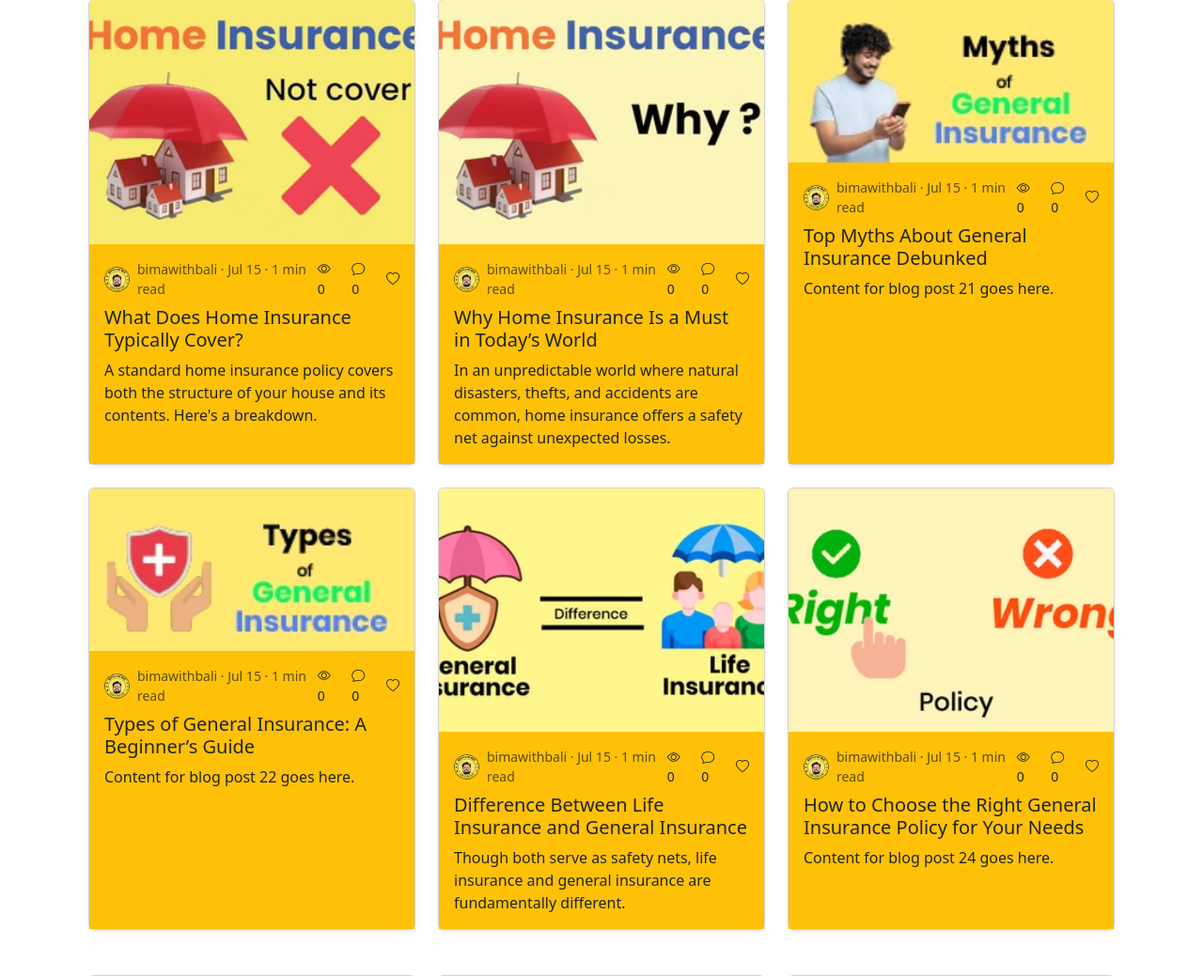
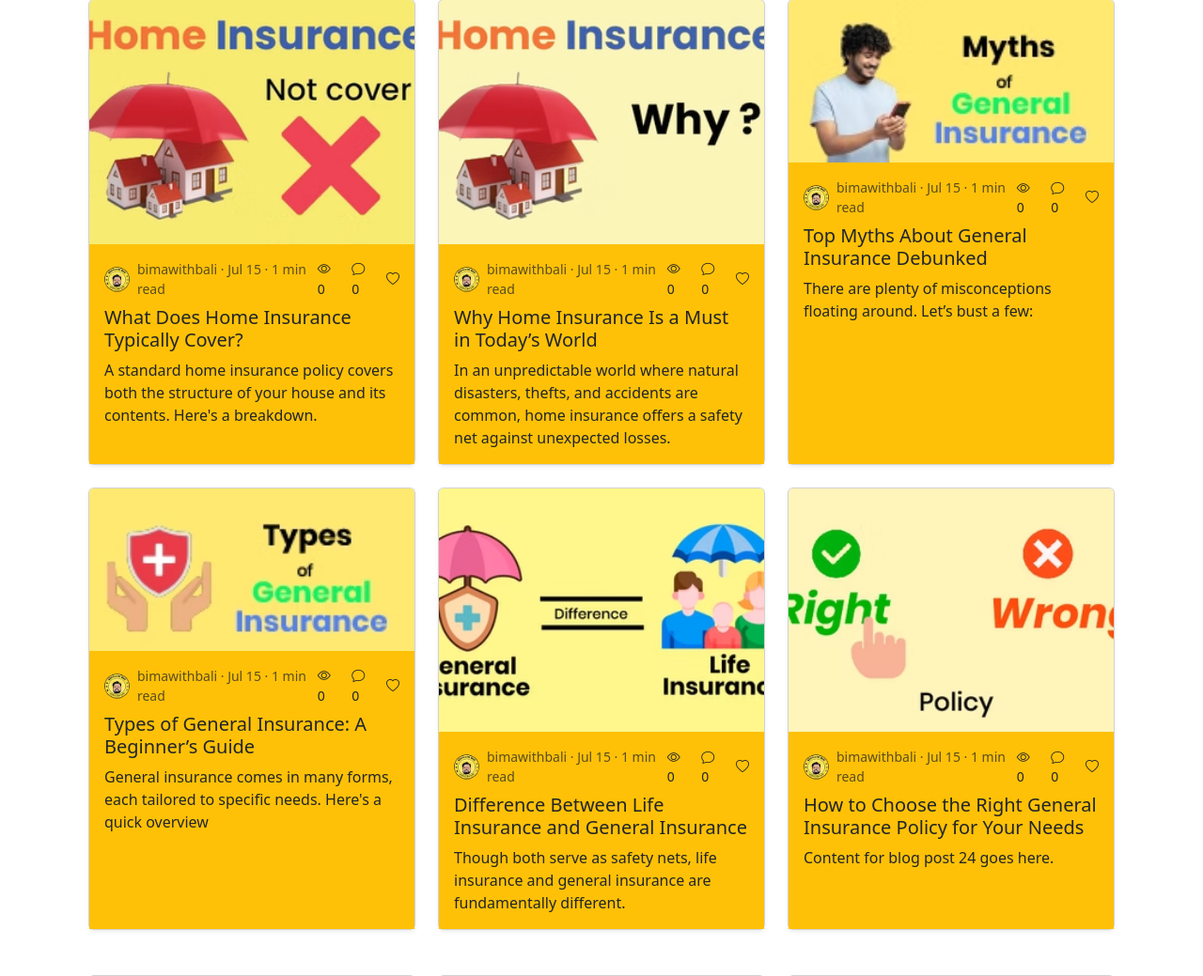
Before and after one commit to nikhildubey-23/BaliSirProject, a Flask app: page /blog in a window 1280 px wide. Shown: the part 3372-4411 px from the top of the page at 94% size. Run offline with Flask 3, Linux system fonts and the light colour scheme.

Commit message:
error in blog solved

```diff
--- a/templates/blog.html
+++ b/templates/blog.html
@@ -458,7 +458,7 @@
               </div>
             </div>
             <h5 class="card-title">Top Myths About General Insurance Debunked</h5>
-            <p class="card-text">Content for blog post 21 goes here.</p>
+            <p class="card-text">There are plenty of misconceptions floating around. Let’s bust a few:</p>
           </div>
         </div>
       </a>
@@ -479,7 +479,7 @@
               </div>
             </div>
             <h5 class="card-title">Types of General Insurance: A Beginner’s Guide</h5>
-            <p class="card-text">Content for blog post 22 goes here.</p>
+            <p class="card-text">General insurance comes in many forms, each tailored to specific needs. Here's a quick overview</p>
           </div>
         </div>
       </a>
@@ -608,7 +608,7 @@
               </div>
             </div>
             <h5 class="card-title">How Your Car’s Age Affects Your Insurance Premium.</h5>
-            <p class="card-text">Content for blog post 28 goes here.</p>
+            <p class="card-text">Car insurance premiums are directly influenced by the age of your vehicle. Here's how</p>
           </div>
         </div>
       </a>
@@ -650,7 +650,7 @@
               </div>
             </div>
             <h5 class="card-title">What to Do After a Car Accident Step-by-Step Insurance Guide.</h5>
-            <p class="card-text">Content for blog post 30 goes here.</p>
+            <p class="card-text">Car insurance premiums are directly influenced by the age of your vehicle. Here's how</p>
           </div>
         </div>
       </a>
```
